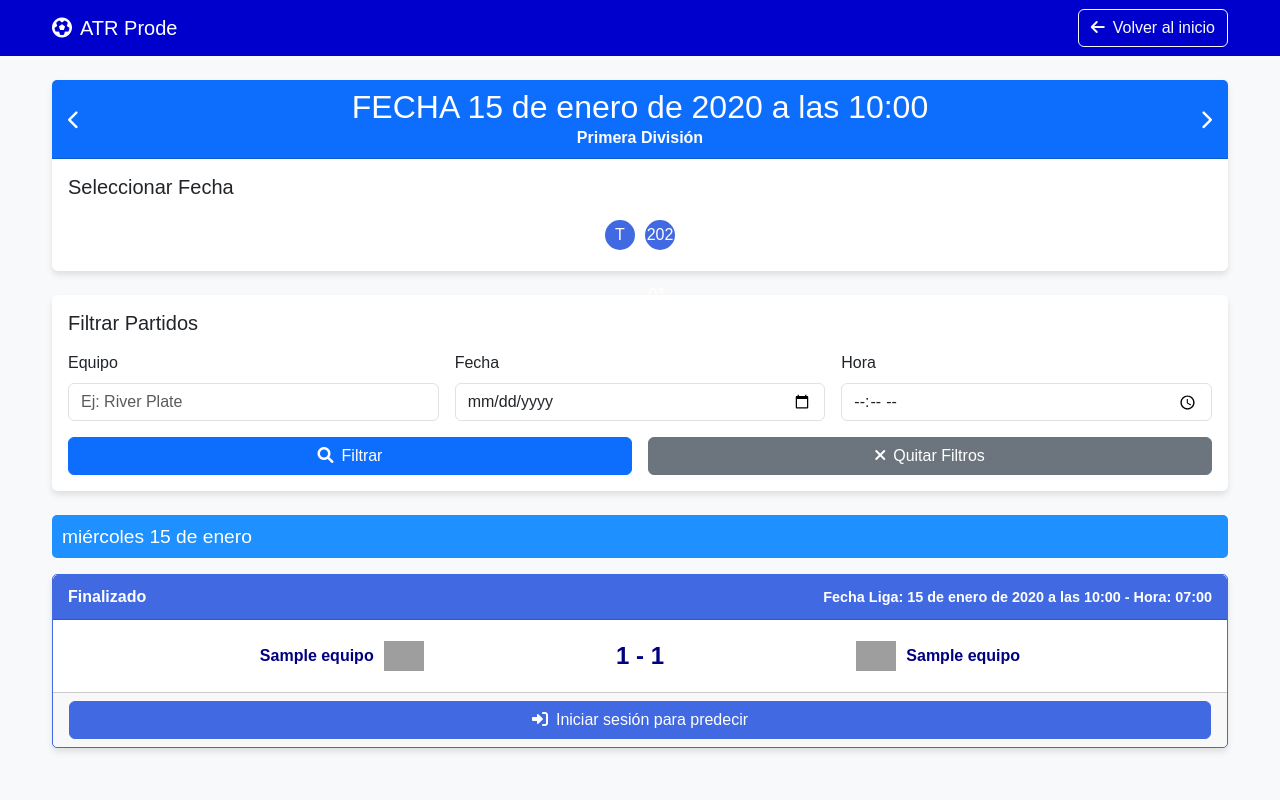
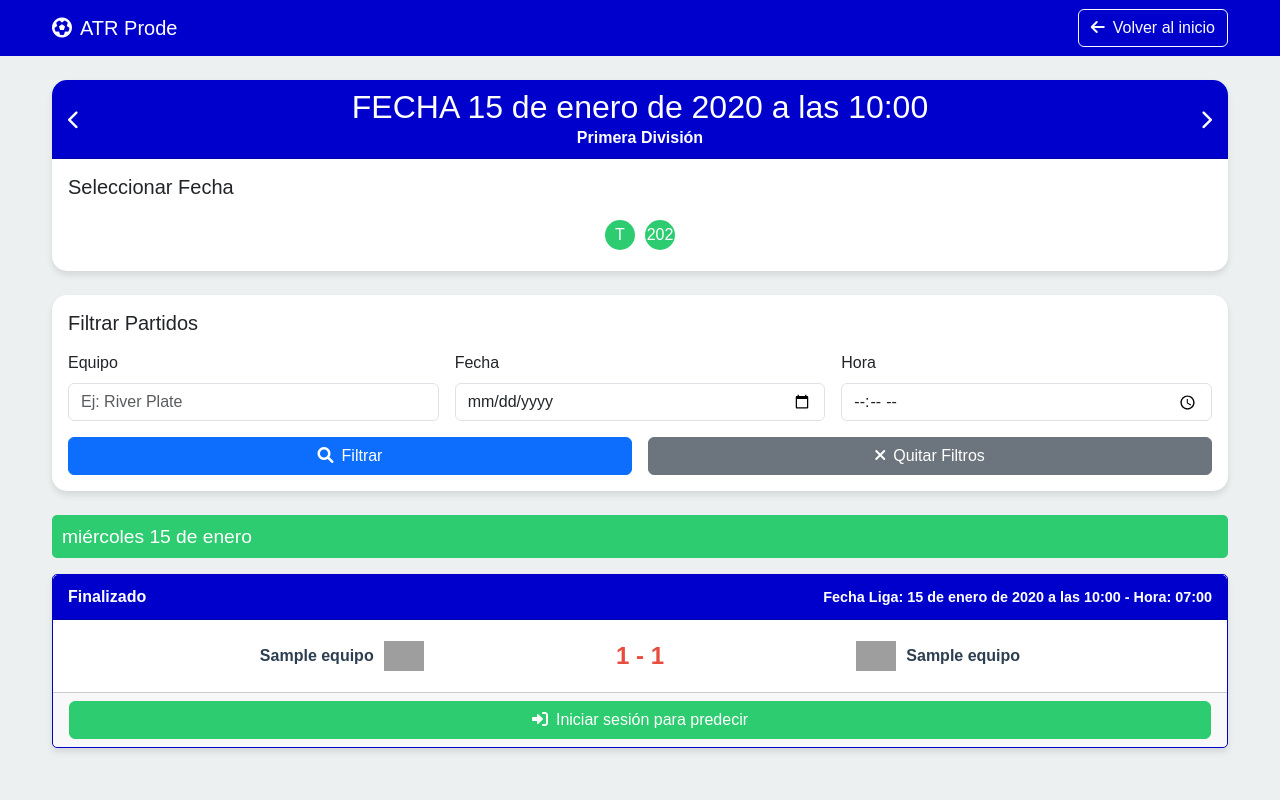
Before and after one commit to Choolito/ucse2024-AbaRolTom, a Django app: template prode_project/prode/templates/prode/lista_partidos.html in a window 1280 px wide. Run offline with Django 5.2, Linux system fonts and the light colour scheme; tables that the repository leaves empty hold one stand-in row (values such as "Sample post"); the template is opened without the code that fills it: values that come from a table or form of the project are taken from there, most other values are stand-ins (such as "Sample title", 1, 10 or a date in 2020); some libraries are stand-ins or nearby versions; grey boxes are pictures that could not be loaded.

Commit message:
cambios colores
cambios visuales en lista partido

```diff
--- a/prode_project/prode/static/css/lista_partidos.css
+++ b/prode_project/prode/static/css/lista_partidos.css
@@ -1,11 +1,19 @@
+:root {
+    --primary-color: #0000cd;
+    --secondary-color: #2ecc71;
+    --accent-color: #e74c3c;
+    --background-color: #ecf0f1;
+    --text-color: #2c3e50;
+}
+
 body {
-    background-color: #f0f8ff;
-    color: #000080;
+    background-color: var(--background-color);
+    color: var(--text-color);
     font-family: Arial, sans-serif;
 }
 
 .navbar {
-    background-color: #0000cd !important;
+    background-color: var(--primary-color) !important;
 }
 
 .container {
@@ -16,10 +24,18 @@ body {
     border: none;
     box-shadow: 0 4px 6px rgba(0, 0, 0, 0.1);
     margin-bottom: 20px;
+    background-color: white;
+    border-radius: 15px;
+    overflow: hidden;
+    transition: transform 0.3s ease;
+}
+
+.card:hover {
+    transform: translateY(-5px);
 }
 
 .card-header {
-    background-color: #1e90ff;
+    background-color: var(--primary-color);
     color: white;
     font-weight: bold;
 }
@@ -30,7 +46,7 @@ body {
     height: 30px;
     line-height: 30px;
     text-align: center;
-    background-color: #4169e1;
+    background-color: var(--secondary-color);
     color: white;
     margin: 5px;
     border-radius: 50%;
@@ -38,13 +54,9 @@ body {
     transition: background-color 0.3s ease;
 }
 
-.fecha-number.active {
-    background-color: #0000ff;
+.fecha-number.active, .fecha-number:hover {
+    background-color: var(--accent-color);
     font-weight: bold;
-}
-
-.fecha-number:hover {
-    background-color: #0000ff;
 }
 
 .chevron-icon {
@@ -54,11 +66,11 @@ body {
 }
 
 .chevron-icon:hover {
-    color: #f0f8ff;
+    color: var(--accent-color);
 }
 
 .date-header {
-    background-color: #1e90ff;
+    background-color: var(--secondary-color);
     color: white;
     padding: 10px;
     margin-bottom: 15px;
@@ -68,13 +80,13 @@ body {
 
 .match-card {
     background-color: white;
-    border: 1px solid #4169e1;
+    border: 1px solid var(--primary-color);
     border-radius: 5px;
     overflow: hidden;
 }
 
 .match-card .card-header {
-    background-color: #4169e1;
+    background-color: var(--primary-color);
     color: white;
     display: flex;
     justify-content: space-between;
@@ -120,30 +132,30 @@ body {
 
 .team-name {
     font-weight: bold;
-    color: #000080;
+    color: var(--text-color);
 }
 
 .score {
     font-size: 1.5em;
     font-weight: bold;
-    color: #000080;
+    color: var(--accent-color);
 }
 
 .scorers {
     font-size: 0.9em;
-    color: #4169e1;
+    color: var(--primary-color);
     margin-top: 10px;
 }
 
 .btn-prediccion {
-    background-color: #4169e1;
-    border-color: #4169e1;
+    background-color: var(--secondary-color);
+    border-color: var(--secondary-color);
     transition: all 0.3s ease;
 }
 
 .btn-prediccion:hover {
-    background-color: #0000cd;
-    border-color: #0000cd;
+    background-color: var(--accent-color);
+    border-color: var(--accent-color);
     transform: translateY(-2px);
     box-shadow: 0 4px 6px rgba(0, 0, 0, 0.1);
 }
--- a/prode_project/prode/templates/prode/lista_partidos.html
+++ b/prode_project/prode/templates/prode/lista_partidos.html
@@ -11,8 +11,8 @@
     <link href="https://cdnjs.cloudflare.com/ajax/libs/font-awesome/6.0.0-beta3/css/all.min.css" rel="stylesheet">
     <link rel="stylesheet" href="{% static 'css/lista_partidos.css' %}">
 </head>
-<body class="bg-light">
-    <nav class="navbar navbar-expand-lg navbar-dark bg-primary">
+<body>
+    <nav class="navbar navbar-expand-lg navbar-dark">
         <div class="container">
             <a class="navbar-brand" href="#"><i class="fas fa-futbol me-2"></i>ATR Prode</a>
             <a href="{% url 'index' %}" class="btn btn-outline-light">
@@ -23,7 +23,7 @@
 
     <div class="container mt-4">
         <div class="card mb-4">
-            <div class="card-header bg-primary text-white">
+            <div class="card-header">
                 <div class="d-flex justify-content-between align-items-center">
                     <i class="fas fa-chevron-left chevron-icon" onclick="cambiarFecha({{ current_fecha|add:'-1' }})"></i>
                     <div class="text-center">
@@ -153,7 +153,6 @@
             </div>
         {% endfor %}
     </div>
-
     <script src="https://cdn.jsdelivr.net/npm/bootstrap@5.3.3/dist/js/bootstrap.bundle.min.js"></script>
     <script src="{% static 'js/lista_partidos.js' %}"></script>
 </body>
```
Also changed, not shown: prode_project/prode/static/css/detalle_partido.css (+6 -6 lines), 1 other file.
